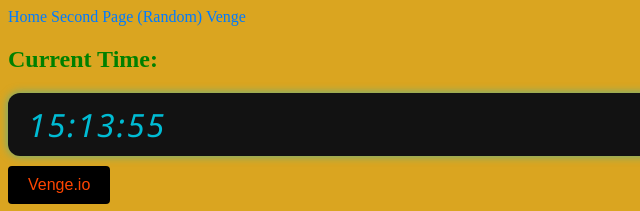
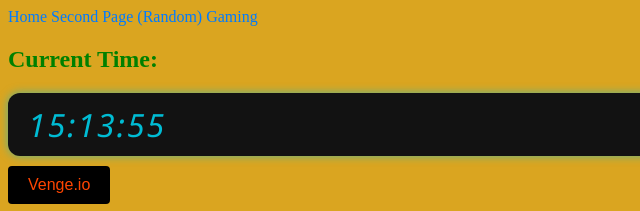
Before and after one commit to wgrayberg/wgrayberg.github.io, a plain HTML site: page games.html in a window 1280 px wide. Shown: the top 211 px of the page, 0-640 px from the left. Drawn offline with Linux system fonts and the light colour scheme.

Commit message:
Updated games.html

```diff
--- a/games.html
+++ b/games.html
@@ -10,7 +10,7 @@
     <nav>
         <a href="index.html" class="homepage">Home</a>
         <a href="nextPage.html" class="secondpage">Second Page (Random)</a>
-        <a href="games.html" class="gamespage">Venge</a>
+        <a href="games.html" class="gamespage">Gaming</a>
     </nav>
     <h2>Current Time:</h2>
     <div id="clock"></div>
```
